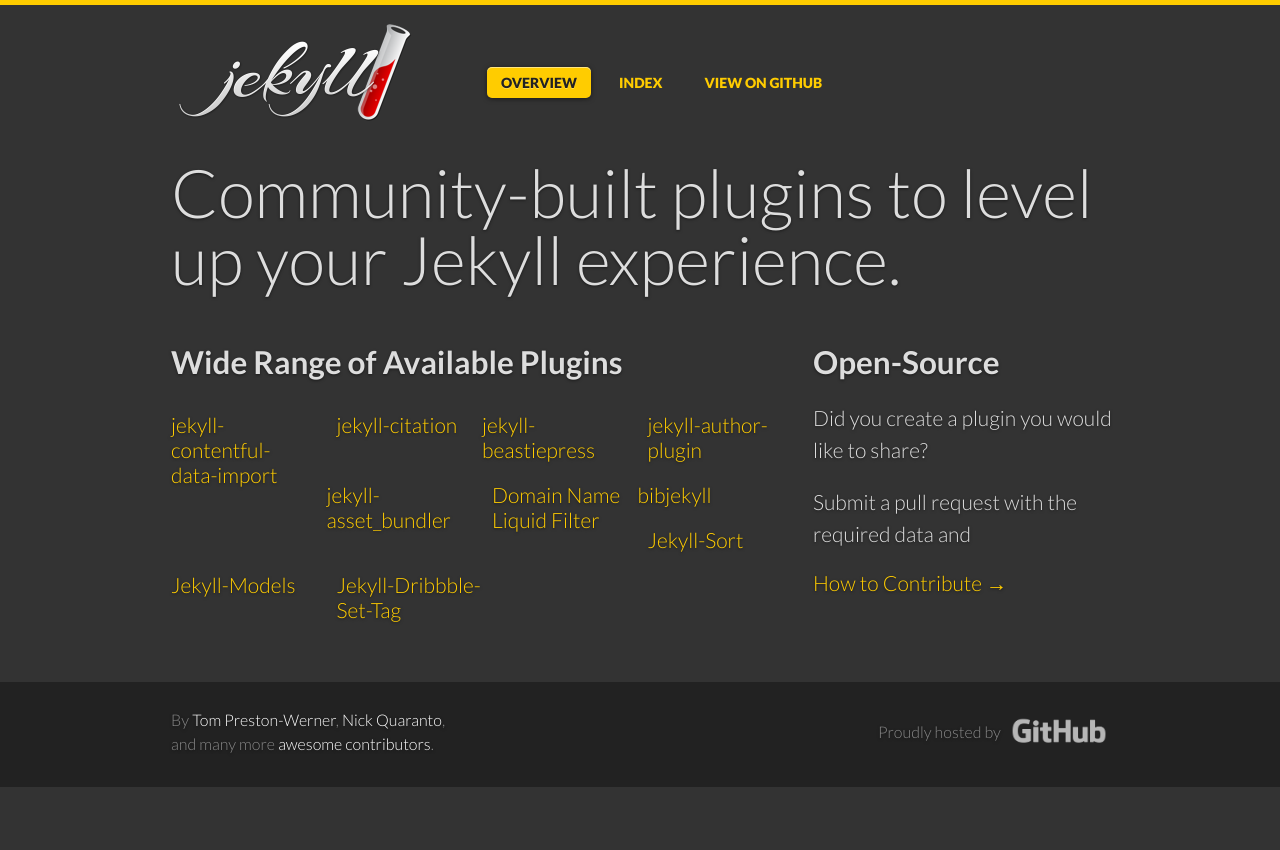
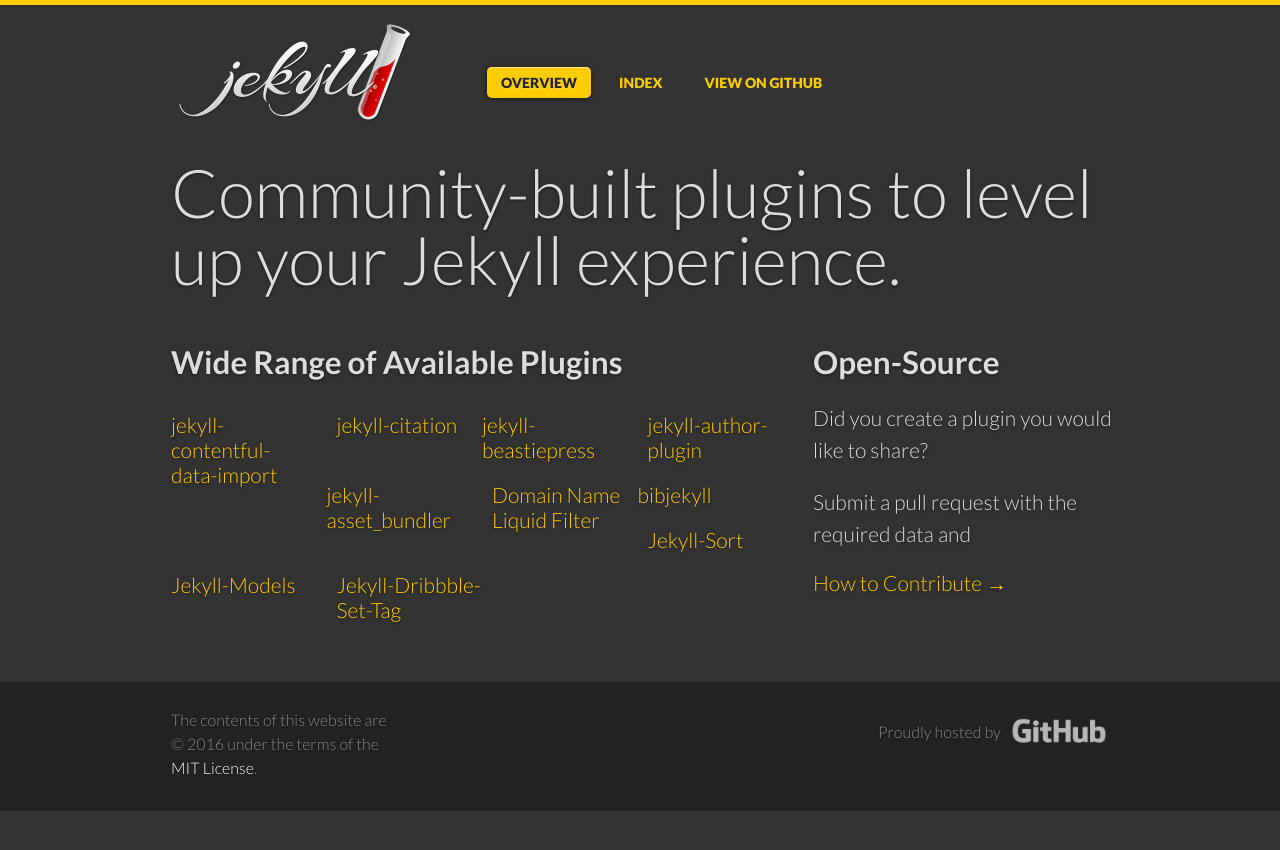
Before and after one commit to jekyll/directory, a Jekyll site: the page built from index.html, in a window 1280 px wide. Shown: the top 850 px of the page. Built offline with Jekyll 4.4.1, drawn with Linux system fonts in a browser that asks for light colours; some web fonts are replaced.

Commit message:
Update footer to match jekyllrb.com

```diff
--- a/_includes/footer.html
+++ b/_includes/footer.html
@@ -1,7 +1,7 @@
 <footer>
   <div class="grid">
     <div class="unit one-third center-on-mobiles">
-      <p>By <a href="http://tom.preston-werner.com">Tom Preston-Werner</a>, <a href="http://quaran.to/">Nick Quaranto</a>, and many more <a href="{{ site.repository }}/graphs/contributors">awesome&nbsp;contributors</a>.</p>
+      <p>The contents of this website are <br />&copy;&nbsp;{{ site.time | date: '%Y' }} under the terms of the <a href="{{ site.repository }}/blob/master/LICENSE">MIT&nbsp;License</a>.</p>
     </div>
     <div class="unit two-thirds align-right center-on-mobiles">
       <p>
```
